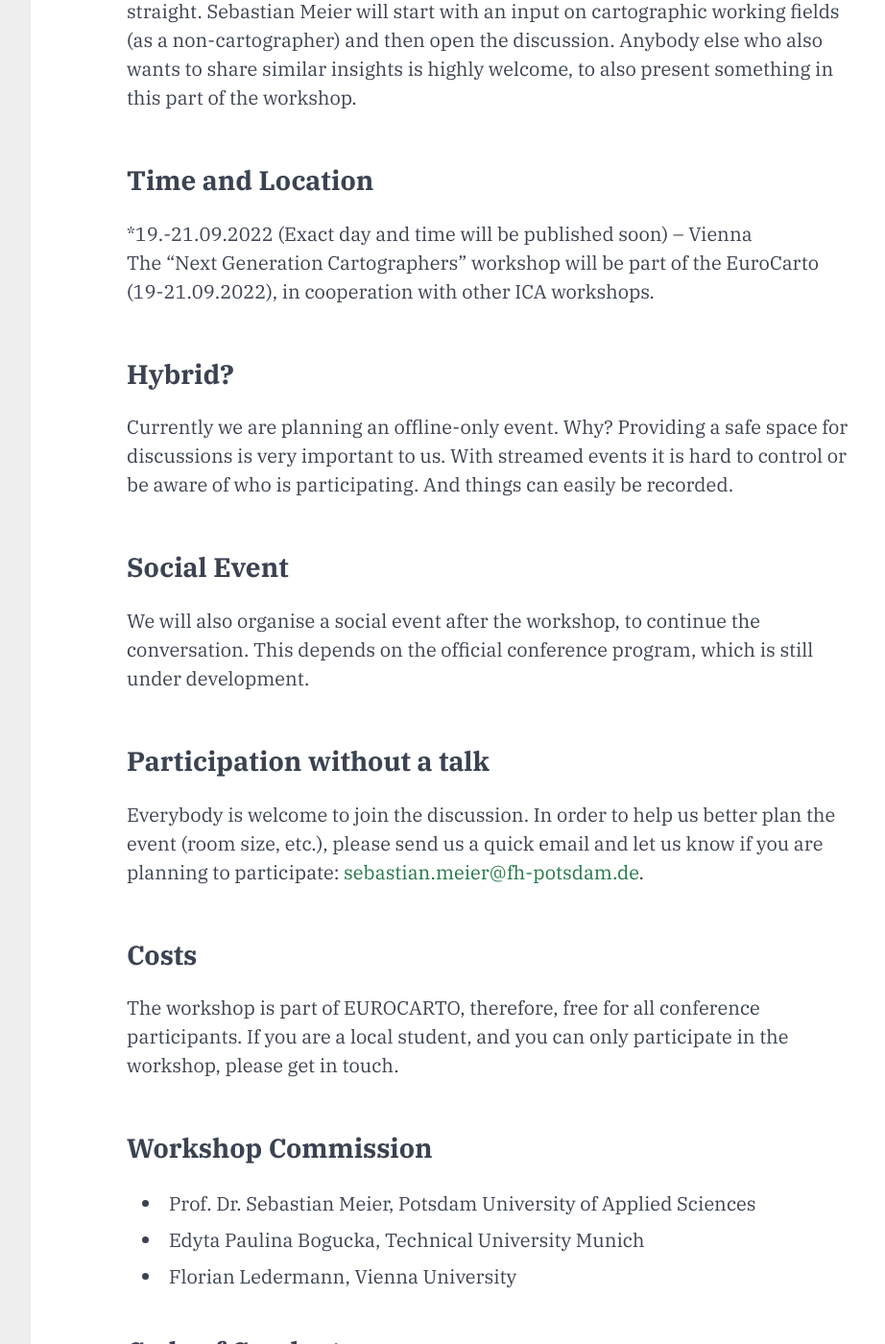
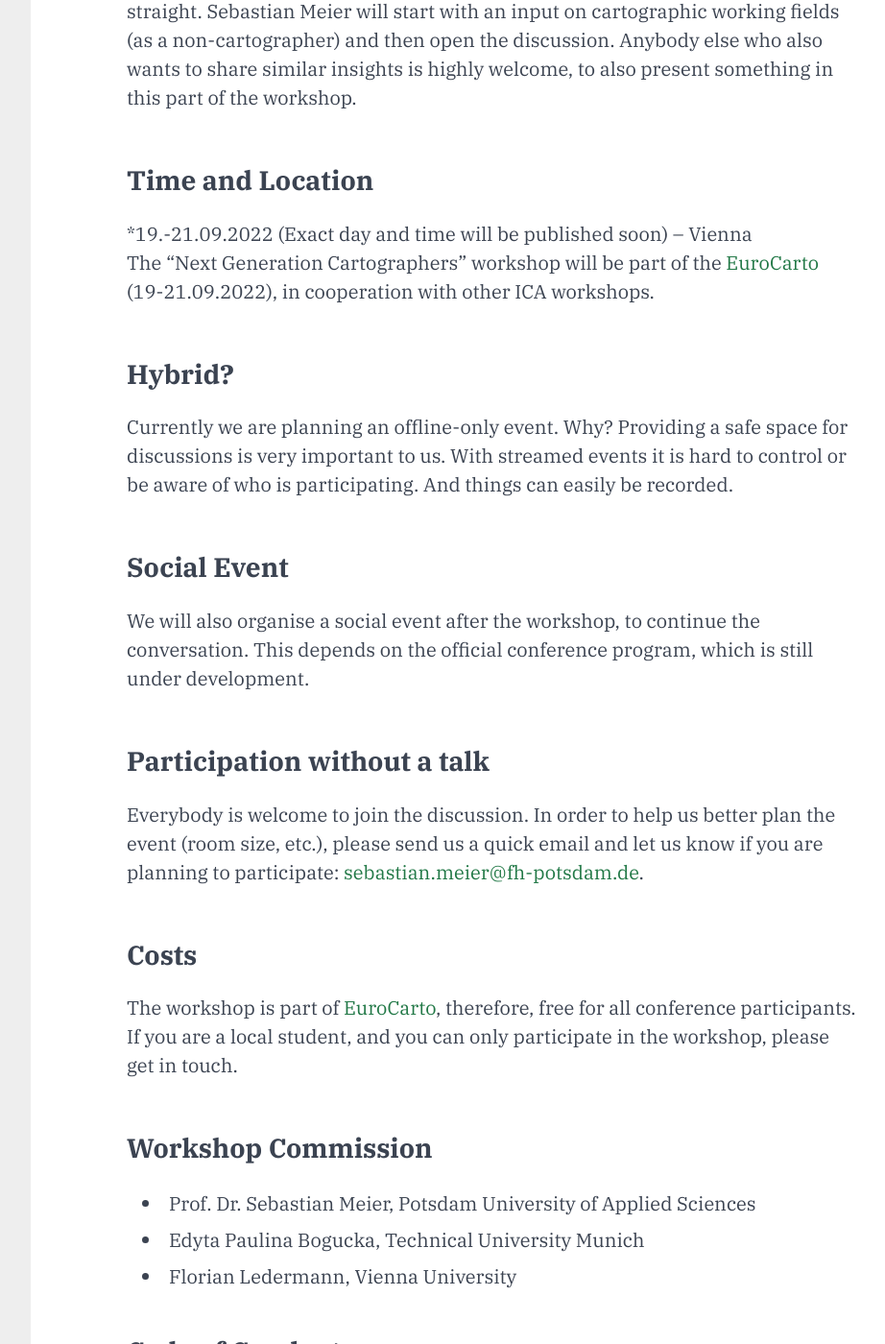
Before and after one commit to sebastian-meier/dgfk-kommission-forschung, a Jekyll site: the page built from en/events/eurocarto2022.md, in a window 1280 px wide and 1400 px high, scrolled down 1306 px. Shown: the whole window at 96% size, without its empty margins (288-1210 px from the left). Built offline with Jekyll 4.4.1, drawn with Linux system fonts in a browser that asks for light colours; part of the change alters nothing that is shown.

```diff
--- a/en/events/eurocarto2022.md
+++ b/en/events/eurocarto2022.md
@@ -25,7 +25,7 @@ Besides the presentations and discussions by young scientists, we want to try so
 
 ### Time and Location
 *19.-21.09.2022 (Exact day and time will be published soon) – Vienna<br />
-The "Next Generation Cartographers" workshop will be part of the EuroCarto (19-21.09.2022), in cooperation with other ICA workshops.
+The "Next Generation Cartographers" workshop will be part of the [EuroCarto](https://eurocarto2022.org/) (19-21.09.2022), in cooperation with other ICA workshops.
 
 ### Hybrid?
 Currently we are planning an offline-only event. Why? Providing a safe space for discussions is very important to us. With streamed events it is hard to control or be aware of who is participating. And things can easily be recorded.
@@ -37,7 +37,7 @@ We will also organise a social event after the workshop, to continue the convers
 Everybody is welcome to join the discussion. In order to help us better plan the event (room size, etc.), please send us a quick email and let us know if you are planning to participate: [sebastian.meier@fh-potsdam.de](mailto:sebastian.meier@fh-potsdam.de).
 
 ### Costs
-The workshop is part of EUROCARTO, therefore, free for all conference participants. If you are a local student, and you can only participate in the workshop, please get in touch.
+The workshop is part of [EuroCarto](https://eurocarto2022.org/), therefore, free for all conference participants. If you are a local student, and you can only participate in the workshop, please get in touch.
 
 ### Workshop Commission
 - Prof. Dr. Sebastian Meier, Potsdam University of Applied Sciences
```
